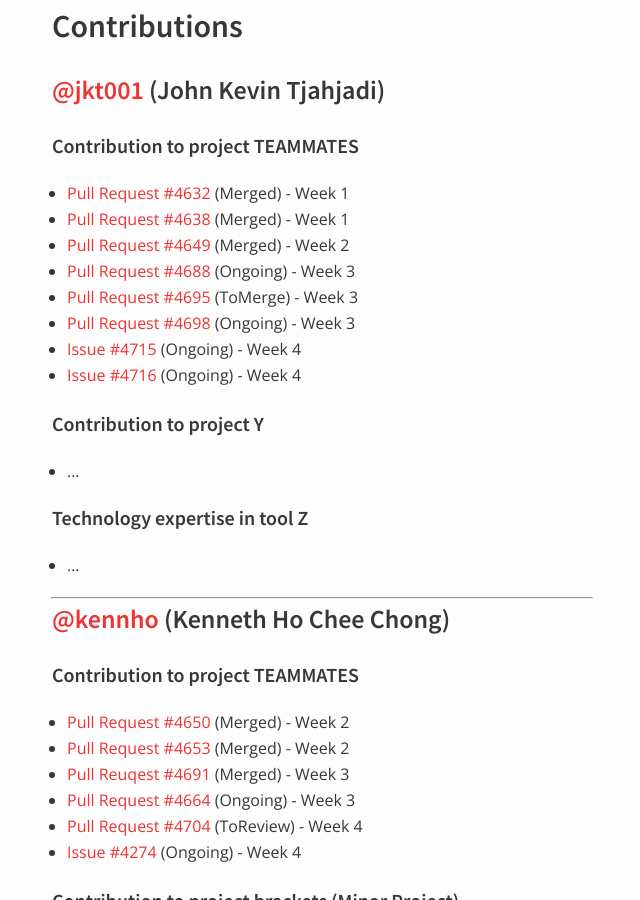
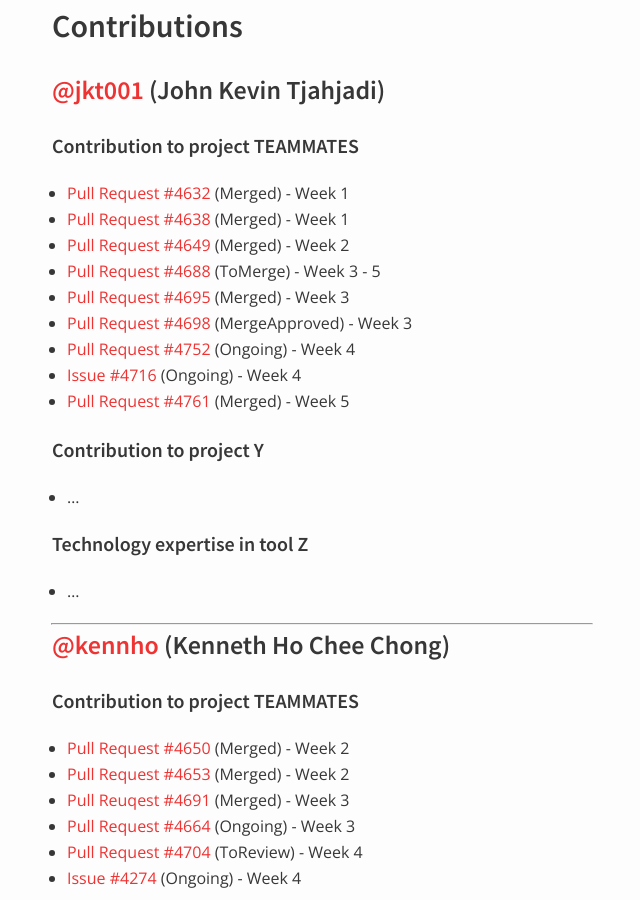
Before and after one commit to nus-oss/cs3281-AY1516S2-website, a Jekyll site: the page built from teams/teammates.md, in a window 1280 px wide and 900 px high, scrolled down 900 px. Shown: the whole window, without its empty margins (318-958 px from the left). Built offline with Jekyll 4.4.1, drawn with Linux system fonts in a browser that asks for light colours.

Commit message:
updated progress for jkt001 (John)

```diff
--- a/teams/teammates.md
+++ b/teams/teammates.md
@@ -39,11 +39,12 @@ permalink: /teams/teammates/
  * [Pull Request #4632](https://github.com/TEAMMATES/repo/pull/4632) (Merged) - Week 1
  * [Pull Request #4638](https://github.com/TEAMMATES/repo/pull/4638) (Merged) - Week 1
  * [Pull Request #4649](https://github.com/TEAMMATES/repo/pull/4649) (Merged) - Week 2
- * [Pull Request #4688](https://github.com/TEAMMATES/repo/pull/4688) (Ongoing) - Week 3
- * [Pull Request #4695](https://github.com/TEAMMATES/repo/pull/4695) (ToMerge) - Week 3
- * [Pull Request #4698](https://github.com/TEAMMATES/repo/pull/4698) (Ongoing) - Week 3
- * [Issue #4715](https://github.com/TEAMMATES/repo/issues/4715) (Ongoing) - Week 4
+ * [Pull Request #4688](https://github.com/TEAMMATES/repo/pull/4688) (ToMerge) - Week 3 - 5
+ * [Pull Request #4695](https://github.com/TEAMMATES/repo/pull/4695) (Merged) - Week 3
+ * [Pull Request #4698](https://github.com/TEAMMATES/repo/pull/4698) (MergeApproved) - Week 3
+ * [Pull Request #4752](https://github.com/TEAMMATES/teammates/pull/4752) (Ongoing) - Week 4
  * [Issue #4716](https://github.com/TEAMMATES/repo/issues/4716) (Ongoing) - Week 4
+ * [Pull Request #4761](https://github.com/TEAMMATES/teammates/pull/4761) (Merged) - Week 5
 
 #### Contribution to project Y
  * ...
```
